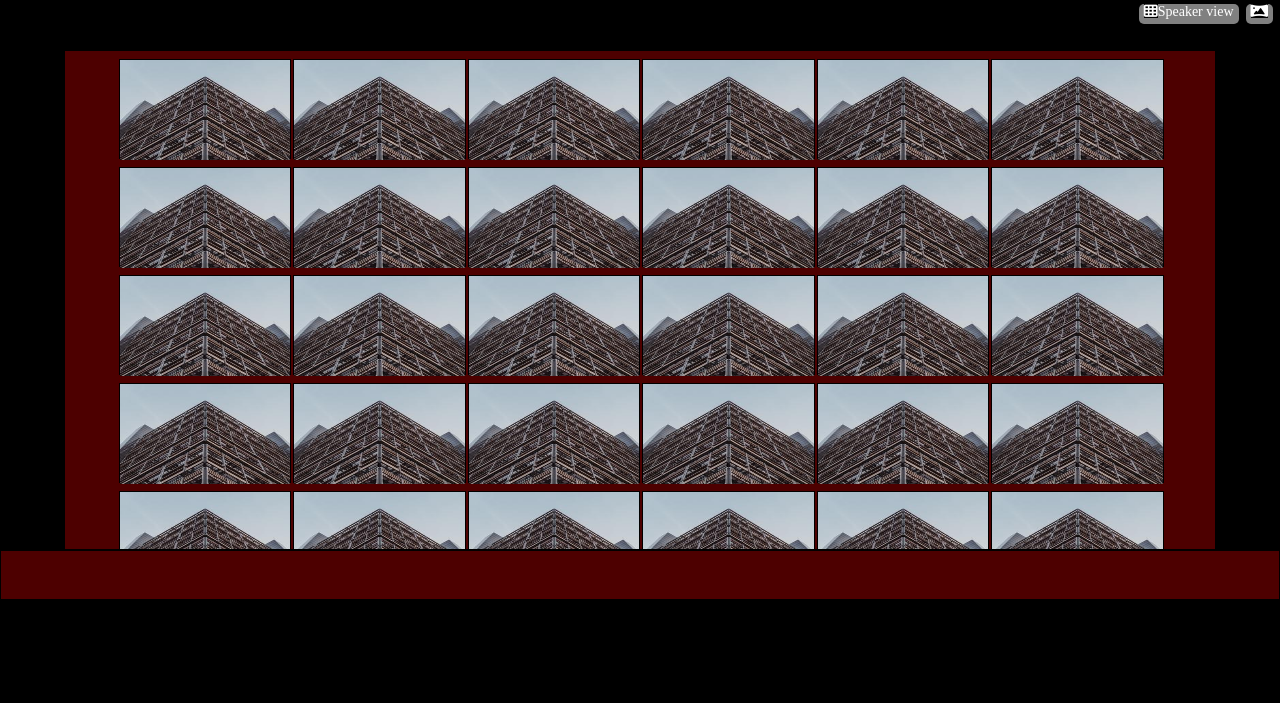
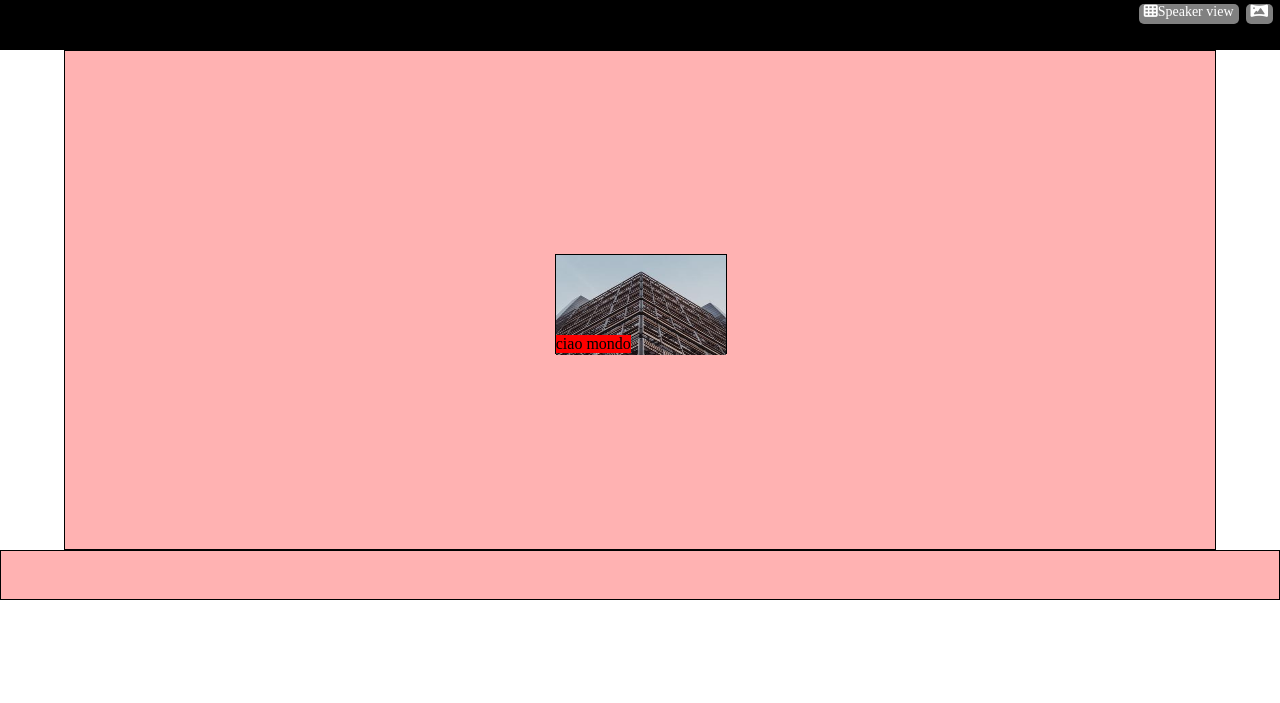
Before and after one commit to DavideManciucca/html-css-zoom, a plain HTML site: page index.html in a window 1280 px wide. Drawn offline with Linux system fonts and the light colour scheme.

Commit message:
Test immagini

```diff
--- a/global.css
+++ b/global.css
@@ -2,8 +2,8 @@
   margin: 0;
   padding: 0;
   box-sizing: border-box;
-  background-color: black;
-  color: white;
+  /* background-color: black; */
+  /* color: white; */
 }
 
 
--- a/index.html
+++ b/index.html
@@ -21,44 +21,8 @@
     <div class="content debug h500 d-flex ">
       <div class="user debug h100 w15">
         <img class="userimg" src="img/zooming.jpg" alt="graphic description">
-
+        <div class="user-text"> ciao mondo</div>
       </div>
-      <div class="user debug h100 w15"><img class="userimg" src="img/zooming.jpg" alt="graphic description"></div>
-      <div class="user debug h100 w15"><img class="userimg" src="img/zooming.jpg" alt="graphic description"></div>
-      <div class="user debug h100 w15"><img class="userimg" src="img/zooming.jpg" alt="graphic description"></div>
-      <div class="user debug h100 w15"><img class="userimg" src="img/zooming.jpg" alt="graphic description"></div>
-      <div class="user debug h100 w15"><img class="userimg" src="img/zooming.jpg" alt="graphic description"></div>
-      <div class="user debug h100 w15"><img class="userimg" src="img/zooming.jpg" alt="graphic description"></div>
-      <div class="user debug h100 w15"><img class="userimg" src="img/zooming.jpg" alt="graphic description"></div>
-      <div class="user debug h100 w15"><img class="userimg" src="img/zooming.jpg" alt="graphic description"></div>
-      <div class="user debug h100 w15"><img class="userimg" src="img/zooming.jpg" alt="graphic description"></div>
-      <div class="user debug h100 w15"><img class="userimg" src="img/zooming.jpg" alt="graphic description"></div>
-      <div class="user debug h100 w15"><img class="userimg" src="img/zooming.jpg" alt="graphic description"></div>
-      <div class="user debug h100 w15"><img class="userimg" src="img/zooming.jpg" alt="graphic description"></div>
-      <div class="user debug h100 w15"><img class="userimg" src="img/zooming.jpg" alt="graphic description"></div>
-      <div class="user debug h100 w15"><img class="userimg" src="img/zooming.jpg" alt="graphic description"></div>
-      <div class="user debug h100 w15"><img class="userimg" src="img/zooming.jpg" alt="graphic description"></div>
-      <div class="user debug h100 w15"><img class="userimg" src="img/zooming.jpg" alt="graphic description"></div>
-      <div class="user debug h100 w15"><img class="userimg" src="img/zooming.jpg" alt="graphic description"></div>
-      <div class="user debug h100 w15"><img class="userimg" src="img/zooming.jpg" alt="graphic description"></div>
-      <div class="user debug h100 w15"><img class="userimg" src="img/zooming.jpg" alt="graphic description"></div>
-      <div class="user debug h100 w15"><img class="userimg" src="img/zooming.jpg" alt="graphic description"></div>
-      <div class="user debug h100 w15"><img class="userimg" src="img/zooming.jpg" alt="graphic description"></div>
-      <div class="user debug h100 w15"><img class="userimg" src="img/zooming.jpg" alt="graphic description"></div>
-      <div class="user debug h100 w15"><img class="userimg" src="img/zooming.jpg" alt="graphic description"></div>
-      <div class="user debug h100 w15"><img class="userimg" src="img/zooming.jpg" alt="graphic description"></div>
-      <div class="user debug h100 w15"><img class="userimg" src="img/zooming.jpg" alt="graphic description"></div>
-      <div class="user debug h100 w15"><img class="userimg" src="img/zooming.jpg" alt="graphic description"></div>
-      <div class="user debug h100 w15"><img class="userimg" src="img/zooming.jpg" alt="graphic description"></div>
-      <div class="user debug h100 w15"><img class="userimg" src="img/zooming.jpg" alt="graphic description"></div>
-      <div class="user debug h100 w15"><img class="userimg" src="img/zooming.jpg" alt="graphic description"></div>
-      <div class="user debug h100 w15"><img class="userimg" src="img/zooming.jpg" alt="graphic description"></div>
-
-
-
-
-
-    </div>
 
 
   </main>
--- a/style.css
+++ b/style.css
@@ -34,6 +34,16 @@ margin-top: 8px;
   background-size: cover;
   background-position: center;
 } */
+
+.user.debug.h100.w15{
+  position: relative;
+}
+.user-text{
+  position: absolute;
+  bottom: 0;
+  left: 0;
+  background-color: red;
+}
 .userimg{
   height: 100px;
   width: 100%;
```
